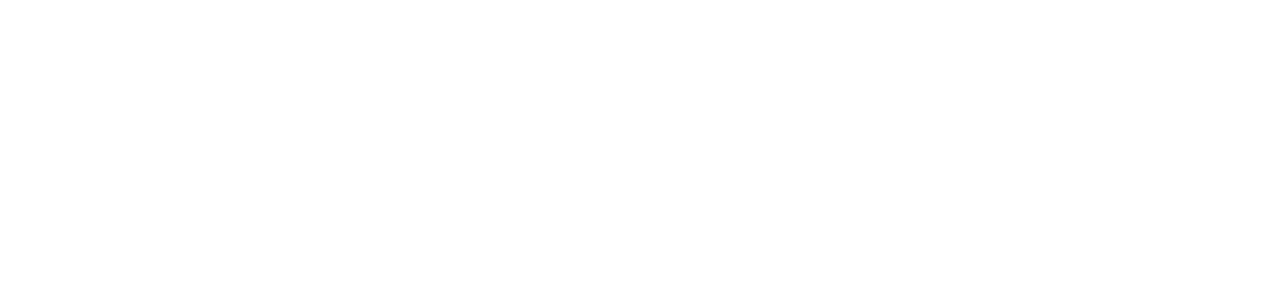
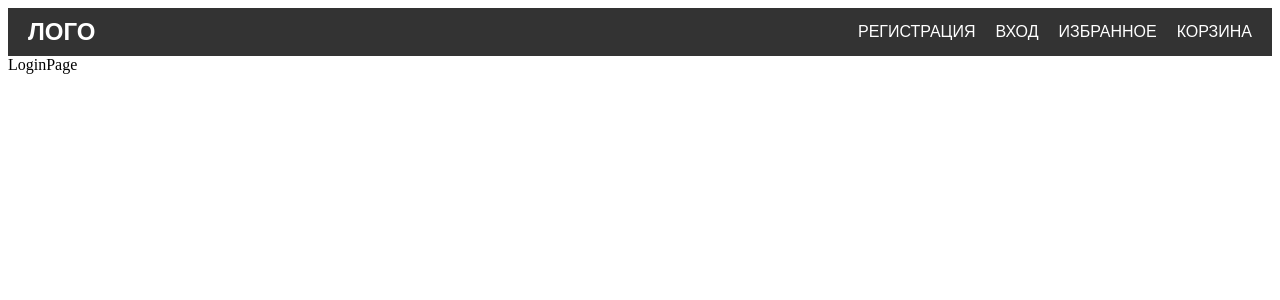
Before and after one commit to victoriavaskova/socks-shop, a React (Vite) app in the folder client/: page /login in a window 1280 px wide. Before the commit this address had no page. Shown: the top 300 px of the page. Built offline with nearby package versions, Linux system fonts and the light colour scheme.

Commit message:
app routes update

```diff
--- a/client/src/App.jsx
+++ b/client/src/App.jsx
@@ -1,19 +1,24 @@
 import { Routes, Route } from "react-router-dom";
 import Layout from "./widgets/Layout/Layout";
-import MainPage from "./pages/mainPage/mainPage"
-
-
-
+import MainPage from "./pages/mainPage/mainPage";
+import SignUpPage from "./pages/signUpPage/signUpPage"
+import LoginPage from "./pages/loginPage/loginPage";
 
 function App() {
 return (
-  <>
-    <Routes>
-      <Route element={<Layout />} />
-      <Route path="/" element={<MainPage />} />
-    </Routes>
-  </>
-);
+  <Routes>
+
+
+  <Route path="/" element={<Layout />}>
+  <Route path="/" element={<MainPage />} />
+  <Route path="/signup" element={<SignUpPage />} />
+  <Route path="/login" element={<LoginPage />} />
+  </Route>
+
+
+  <Route path="*" element={<>404</>} />
+</Routes>
+)
 }
 
 export default App
--- a/client/src/pages/loginPage/loginPage.jsx
+++ b/client/src/pages/loginPage/loginPage.jsx
@@ -2,7 +2,7 @@
 export default function LoginPage() {
     return (
       <div>
-        <SignUpForm/>
+        LoginPage
       </div>
     );
   }
--- a/client/src/pages/signUpPage/signUpPage.jsx
+++ b/client/src/pages/signUpPage/signUpPage.jsx
@@ -3,7 +3,7 @@
 export default function LoginPage() {
   return (
     <div>
-      <LoginInForm/>
+ SignUpPage
     </div>
   );
 }
--- a/client/src/widgets/Layout/Layout.jsx
+++ b/client/src/widgets/Layout/Layout.jsx
@@ -1,10 +1,13 @@
 import React from 'react'
 import NavBar from '../NavBar/NavBar'
 import { Outlet } from "react-router";
-import Container from "react-bootstrap/esm/Container";
+
 
 export default function Layout() {
   return (
-    <NavBar />
-  )
+    <>
+          <NavBar />
+          <Outlet />
+    </>
+  );
 }
--- a/client/src/widgets/NavBar/NavBar.jsx
+++ b/client/src/widgets/NavBar/NavBar.jsx
@@ -1,4 +1,6 @@
 import React from 'react';
+import { Navbar, Nav, Container, Button } from 'react-bootstrap';
+import { Link } from 'react-router';
 import './NavBar.css';
 
 export default function NavBar() {
@@ -6,10 +8,10 @@
     <nav className="navbar">
       <div className="navbar-logo">ЛОГО</div>
       <ul className="navbar-links">
-        <li><a href="#register">РЕГИСТРАЦИЯ</a></li>
-        <li><a href="#login">ВХОД</a></li>
-        <li><a href="#favorites">ИЗБРАННОЕ</a></li>
-        <li><a href="#cart">КОРЗИНА</a></li>
+        <li><a href="/signup">РЕГИСТРАЦИЯ</a></li>
+        <li><a href="/login">ВХОД</a></li>
+        <li><a href="/favorites">ИЗБРАННОЕ</a></li>
+        <li><a href="/cart">КОРЗИНА</a></li>
       </ul>
     </nav>
   );
```
